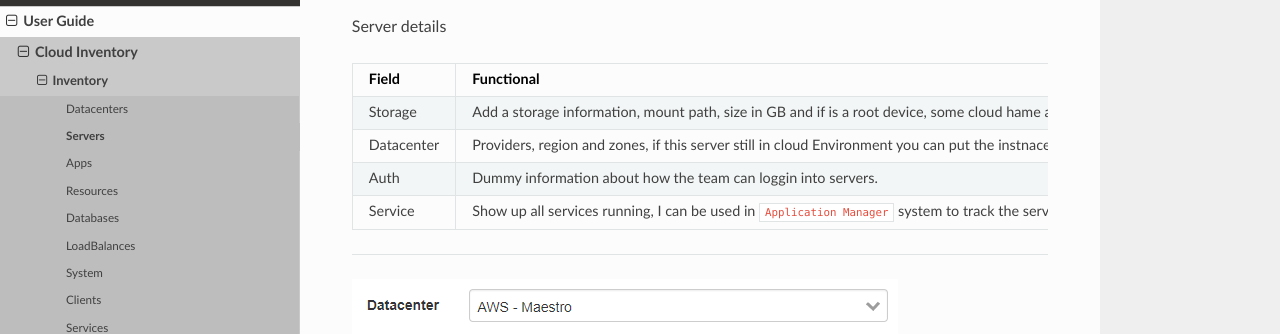
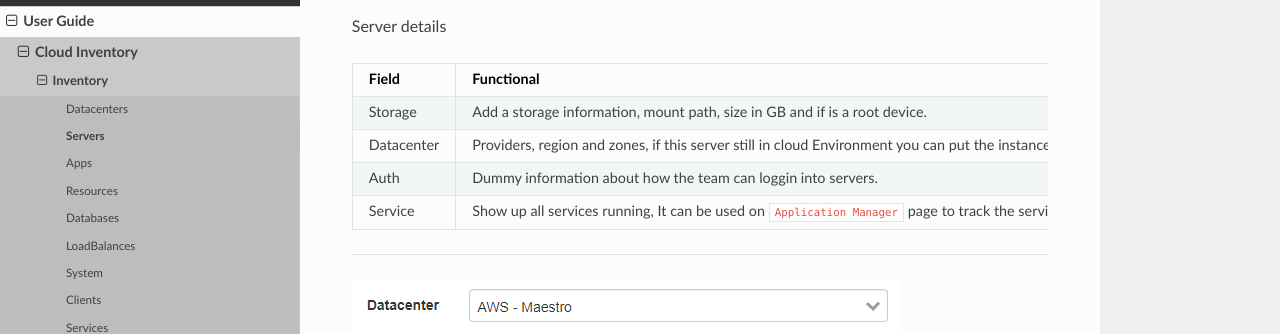
Before and after one commit to maestro-server/webdocs, a Sphinx documentation site: the page built from docs/userguide/cloud_inventory/inventory/servers.rst, in a window 1280 px wide and 900 px high, scrolled down 676 px. Shown: the part 155-489 px from the top of the window. Built offline with Sphinx 7.4.7 and the Read the Docs theme 2.0.0, drawn with Linux system fonts in a browser that asks for light colours; formulas are drawn with MathJax 3.

Commit message:
Update servers.rst

```diff
--- a/docs/userguide/cloud_inventory/inventory/servers.rst
+++ b/docs/userguide/cloud_inventory/inventory/servers.rst
@@ -31,10 +31,10 @@
 ============ ========================================================================================================================================================================================================
 Field        Functional
 ============ ========================================================================================================================================================================================================
-Storage      Add a storage information, mount path, size in GB and if is a root device, some cloud hame a specifc data information.
-Datacenter   Providers, region and zones, if this server still in cloud Environment you can put the instnace id on id_instance field. It will be create a relation and Maestro won't duplicate this server.
+Storage      Add a storage information, mount path, size in GB and if is a root device.
+Datacenter   Providers, region and zones, if this server still in cloud Environment you can put the instance id on id_instance field. Avoiding Maestro to duplicate this server.
 Auth         Dummy information about how the team can loggin into servers.
-Service      Show up all services running, I can be used in ``Application Manager`` system to track the service configuration.
+Service      Show up all services running, It can be used on ``Application Manager`` page to track the service configuration.
 ============ ========================================================================================================================================================================================================
 
 ------------
```
